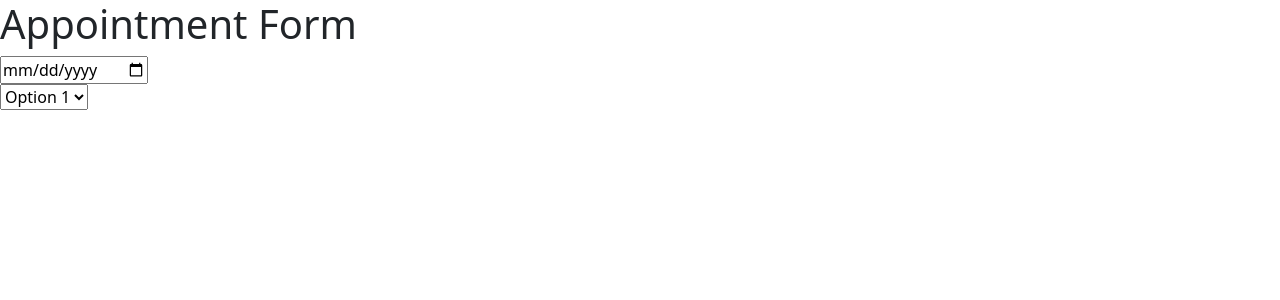
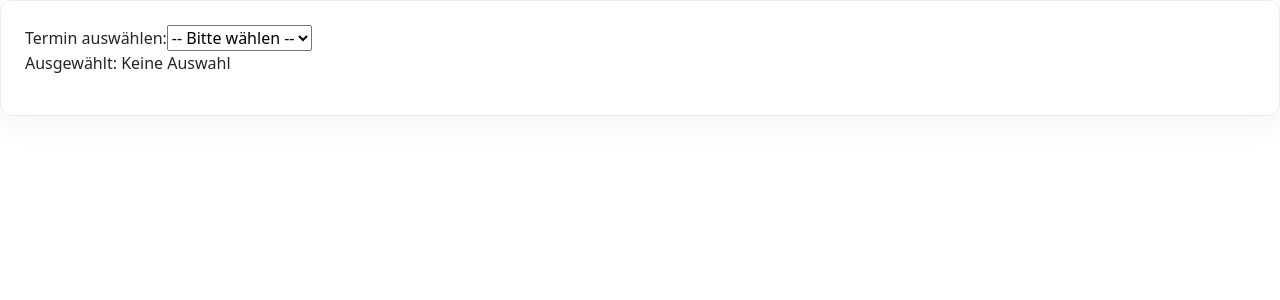
Before and after one commit to Patrick0815300/react-atomic-ui, a React (Vite) app: page / in a window 1280 px wide. Shown: the top 300 px of the page. Built offline with nearby package versions, Linux system fonts and the light colour scheme.

Commit message:
feat(AppointmentForm): add feat(Select)

```diff
--- a/src/components/atoms/Select/Select.tsx
+++ b/src/components/atoms/Select/Select.tsx
@@ -1,26 +1,35 @@
+import React from 'react';
+
+type Option = {
+    value: string;
+    label: string;
+    disabled?: boolean;
+};
+
 type SelectProps = {
     id: string;
     name: string;
     value: string;
+    options: Option[];
     disabled?: boolean;
     multiple?: boolean;
     autoFocus?: boolean;
     className?: string;
-    onChange?: (e: React.ChangeEvent<HTMLSelectElement>) => void;
-    children?: React.ReactNode;
+    onChange: (event: React.ChangeEvent<HTMLSelectElement>) => void;
 };
 
 const Select = ({
     id,
     name,
     value,
+    options,
     disabled = false,
     multiple = false,
     autoFocus = false,
     className,
     onChange,
-    children,
-}: SelectProps) => (
+}: SelectProps) => {
+    return (
         <select
             id={id}
             name={name}
@@ -31,8 +40,13 @@ const Select = ({
             className={className}
             onChange={onChange}
         >
-        {children || <option value="">-- Bitte wählen --</option>}
+            {options.map(({ value: optionValue, label, disabled: optionDisabled }) => (
+                <option key={optionValue} value={optionValue} disabled={optionDisabled}>
+                    {label}
+                </option>
+            ))}
         </select>
     );
+};
 
-export default Select
+export default Select;
--- a/src/components/moleculess/DropDown/DropDown.tsx
+++ /dev/null
@@ -1,5 +0,0 @@
-const DropDown = ({
-
-});
-
-export default DropDown
--- a/src/components/organisms/AppointmentForm/AppointmentForm.tsx
+++ b/src/components/organisms/AppointmentForm/AppointmentForm.tsx
@@ -1,27 +1,38 @@
 import { useState } from "react";
-import Select from "../../atoms/Select/Select";
+import Select from "../../atoms/Select/Select"
+import { Card } from "../../atoms";
+
 
 export function AppointmentForm() {
+    const options = [
+        { value: '', label: '-- Bitte wählen --', disabled: true },
+        { value: 'option1', label: 'Option 1' },
+        { value: 'option2', label: 'Option 2' },
+        { value: 'option3', label: 'Option 3', disabled: true }, // deaktivierte Option
+    ];
+
     const [selected, setSelected] = useState('');
 
-    const handleChange = (event: React.ChangeEvent<HTMLSelectElement>) => {
-        setSelected(event.target.value);
+    const handleChange = (e: React.ChangeEvent<HTMLSelectElement>) => {
+        setSelected(e.target.value);
     };
+
     return (
         <>
-            <h1>Appointment Form</h1>
-            <input type="date" />
+            <Card>
+                <form>
+                    <label htmlFor="appointment-select">Termin auswählen:</label>
+                    <Select
+                        id="appointment-select"
+                        name="appointment"
+                        value={selected}
+                        options={options}
+                        onChange={handleChange}
+                    />
+                    <p>Ausgewählt: {selected || 'Keine Auswahl'}</p>
+                </form>
+            </Card>
 
-            <div>
-                <Select
-                    id="1"
-                    name="test"
-                    value="neu"
-                >
-                    <option value="1">Option 1</option>
-                    <option value="2">Option 2</option>
-                </Select>
-            </div>
         </>
     )
 }
```
Lines whose indentation alone changed are shown as unchanged.
